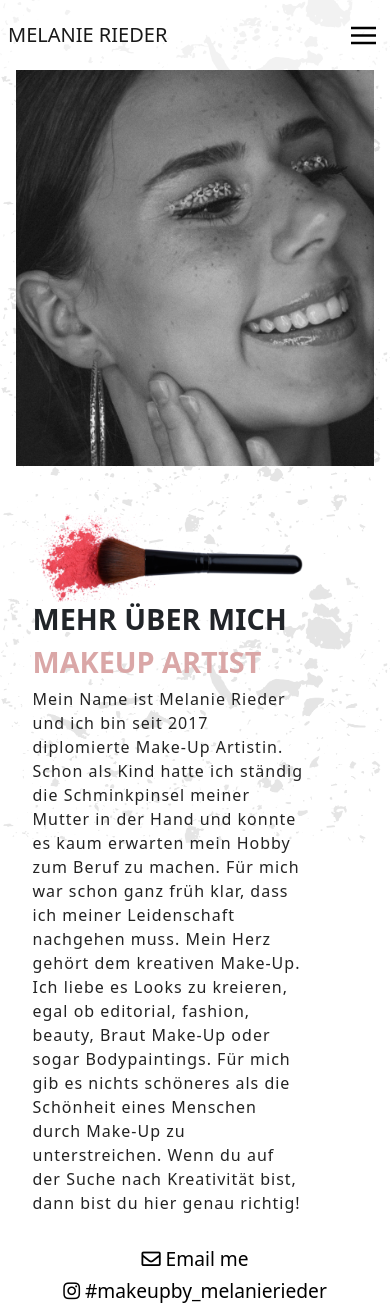
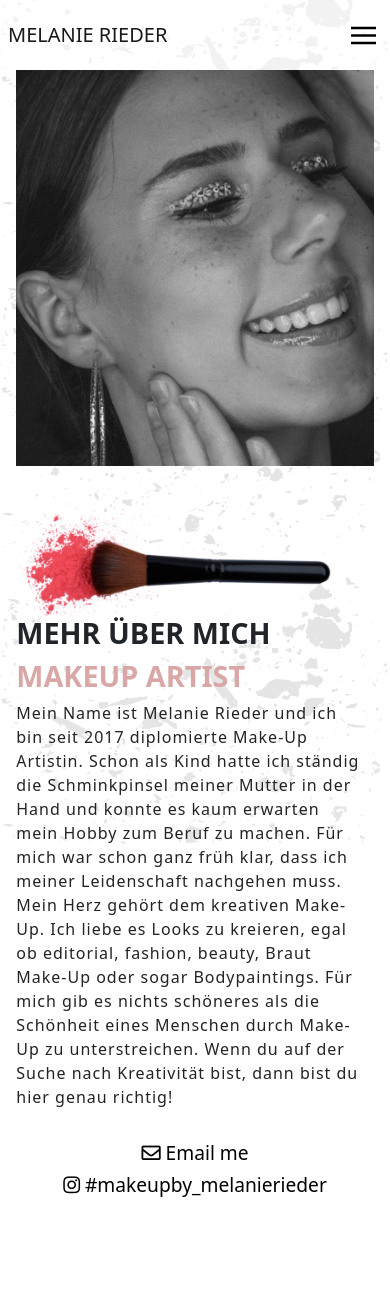
Before and after one commit to jacobmolsby93/melanie-portfolio, a Django app: page /about/ in a window 390 px wide. After the commit the page ends 1197 px from the top, so only its background shows below. Run offline with Django 4.2, Linux system fonts and the light colour scheme; some libraries are stand-ins or nearby versions.

Commit message:
Make about page responsive

```diff
--- a/main/static/main/css/index.css
+++ b/main/static/main/css/index.css
@@ -306,6 +306,20 @@ input#id_image {
     color: #666666;
 }
 
+#desktopAbout {
+    max-width: 500px;
+    height: auto;
+}
+
+@media screen and (min-width: 770px) and (max-width: 1220px) {
+    #desktopAbout {
+        max-width: 500px;
+        height: auto;
+        padding-right: 20px;
+        padding-left: 10px;
+    }
+}
+
 /* Arrow up */
 
 .arrow-up {
--- a/main/templates/main/about.html
+++ b/main/templates/main/about.html
@@ -13,17 +13,24 @@
 <div class="about-spacer"></div>
 <div class="container-fluid about-container">
     <div class="row d-flex justify-content-center">
-        <div class="col-11 col-md-6 d-flex justify-content-center">
-            <img src="{{ MEDIA_URL }}about-img-1.png" class="d-none d-lg-block" style="height: auto; width: 70%;"
-                alt="">
-            <img src="{{ MEDIA_URL }}about-img-1.png" class="d-block d-lg-none" style="height: 100%; width: 100%;"
-                alt="">
+        <div class="col-8 col-md-6 d-none d-sm-block">
+            <div class="img-container-desktop d-flex justify-content-center">
+                <img id="desktopAbout" src="{{ MEDIA_URL }}about-img-1.png" style="height: auto; width: 100%;"
+                    alt="Picture of the makeup artist">
+            </div>
         </div>
-        <div class="col-10 col-md-6 mt-5 mt-md-0">
-            <div class="col-10">
-                <img src="{{ MEDIA_URL }}about-img-3.png" style="height: 50%; width: 100%;" alt="">
+        <div class="col-11 col-md-6 d-flex justify-content-center d-block d-sm-none">
+            <div class="img-container-mobile">
+                <img id="mobileAbout" src="{{ MEDIA_URL }}about-img-1.png" style="height: 100%; width: 100%;"
+                    alt="picture of the makeup artist">
             </div>
-            <div class="col-10 d-flex justify-content-start align-items-center">
+        </div>
+        <div class="col-11 col-md-6 pe-2 mt-5 mt-md-0">
+            <div class="col-12">
+                <img src="{{ MEDIA_URL }}about-img-3.png" style="height: 50%; width: 90%;"
+                    alt="a picture of a makeup brush">
+            </div>
+            <div class="col-12 col-md-10 d-flex justify-content-start align-items-center">
                 <div class="text-container">
                     <h1 class="name text-uppercase">Mehr über mich</h1>
                     <h1 class="pink">MAKEUP ARTIST</h1>
```
